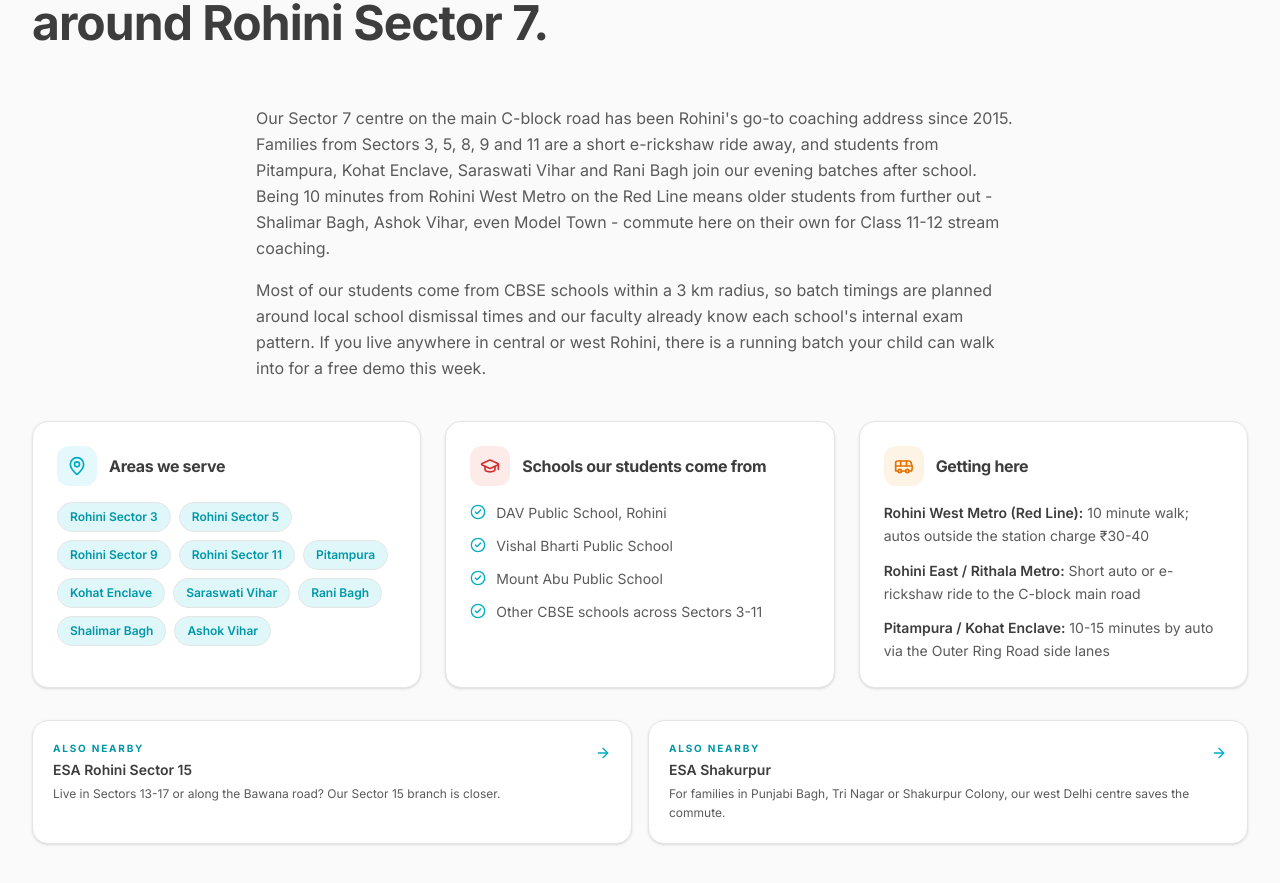
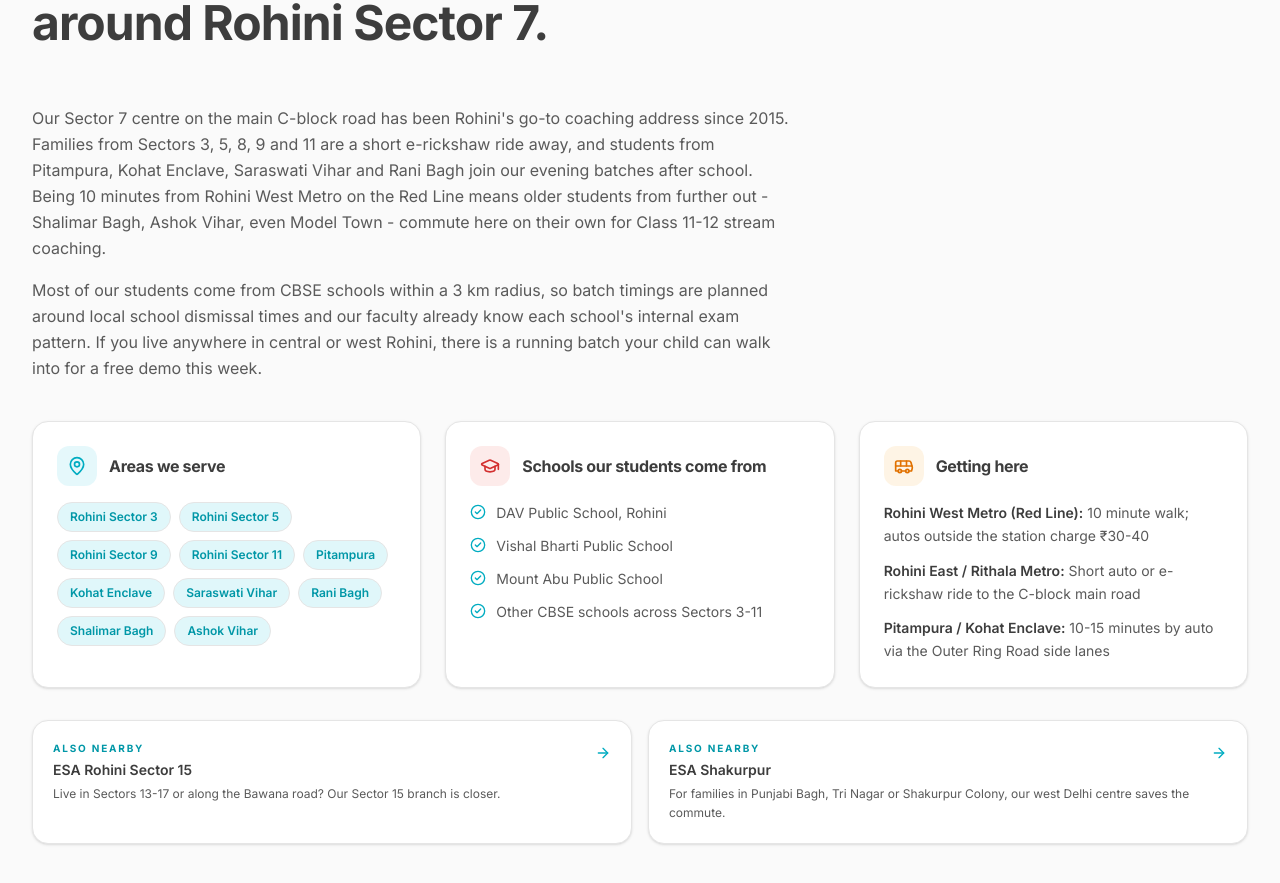
Before and after one commit to mayankdigitallab-pixel/esa, a Next.js app: page /rohini-sector-7 in a window 1280 px wide. Shown: the part 3635-4518 px from the top of the page. Built offline with nearby package versions, Linux system fonts and the light colour scheme.

Commit message:
Locality section: left-align intro paragraphs with the section heading
Co-Authored-By: Claude Fable 5 <noreply@anthropic.com>

```diff
--- a/components/CentreLanding.tsx
+++ b/components/CentreLanding.tsx
@@ -514,7 +514,7 @@ export function CentreLanding({ centre }: Props) {
               eyebrow="Local to you"
               title={<>Coaching for families in and around {centre.shortName}.</>}
             />
-            <div className="mx-auto max-w-3xl space-y-4">
+            <div className="max-w-3xl space-y-4">
               {centre.locality.intro.map((p, i) => (
                 <p key={i} className="text-sm leading-relaxed text-body sm:text-base">
                   {p}
```
